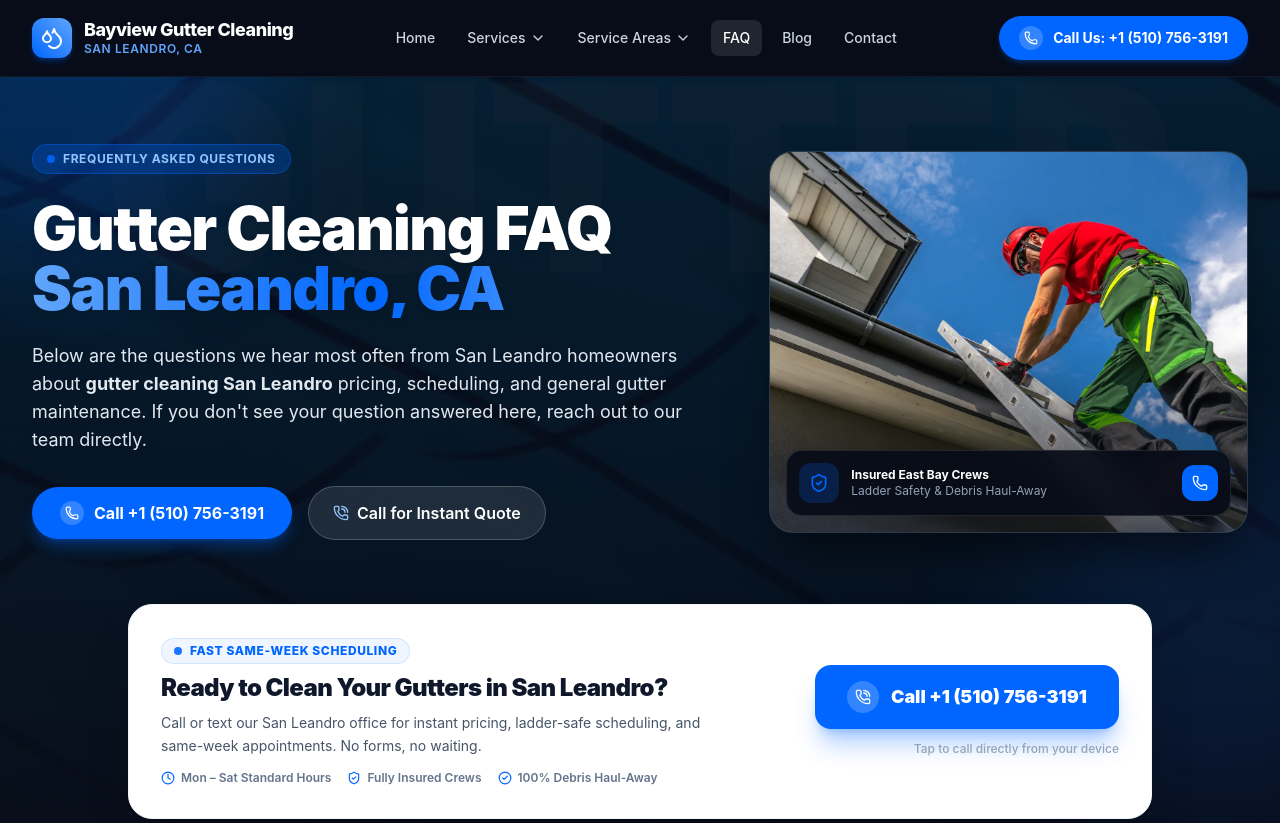
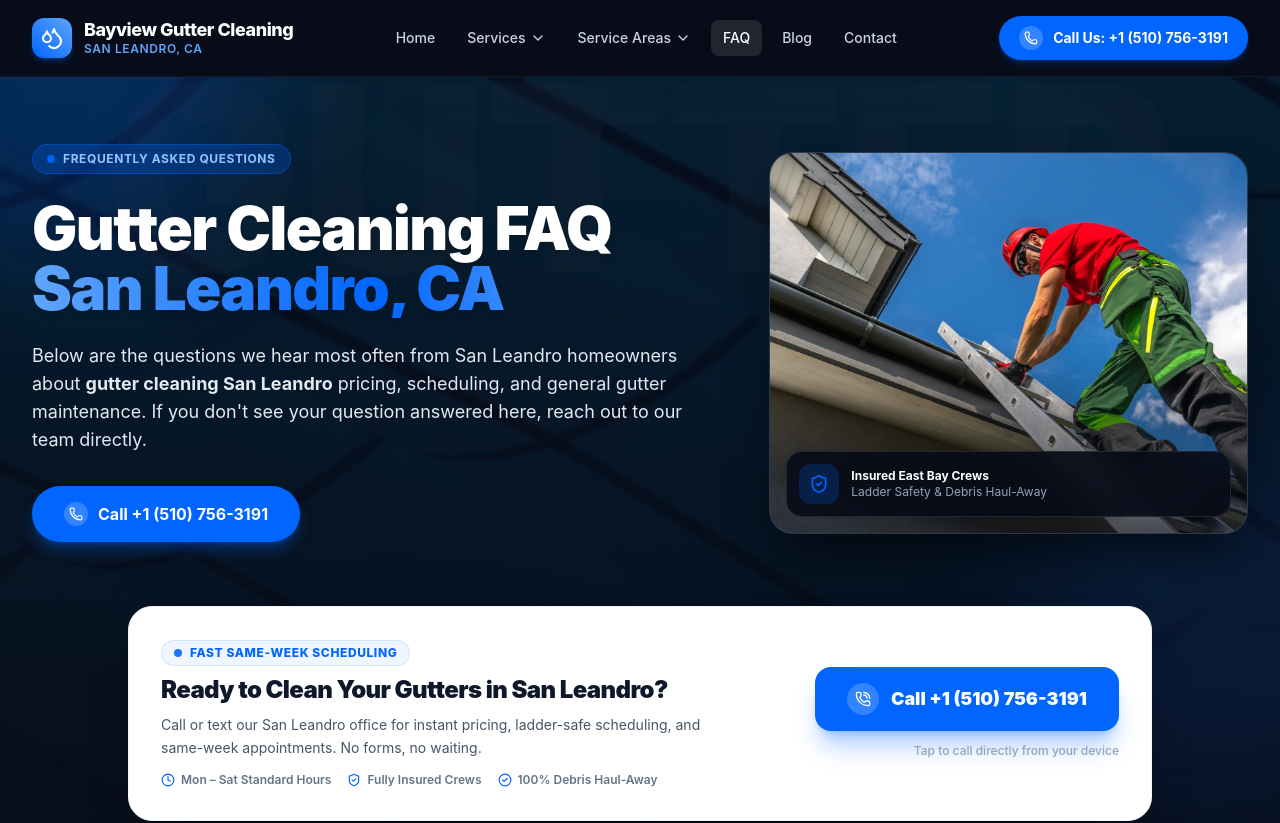
Before and after one commit to Christianescarpe/bayview-gutter-cleaning-san-leandro, a Next.js app: page /faq in a window 1280 px wide. Shown: the top 823 px of the page. Built offline with nearby package versions, Linux system fonts and the light colour scheme.

Commit message:
refactor: remove duplicate CTA buttons across hero, banners, packages, and contact page

```diff
--- a/src/app/contact/page.tsx
+++ b/src/app/contact/page.tsx
@@ -64,11 +64,11 @@ export default function ContactPage() {
                 </p>
               </div>
 
-              {/* Prominent Call Box */}
+              {/* Direct Phone Information */}
               <div className="bg-gradient-to-tr from-brand-blue to-blue-600 text-white p-6 rounded-3xl shadow-xl shadow-blue-500/20 space-y-3">
                 <div className="flex items-center gap-2 text-xs font-bold uppercase tracking-wider text-blue-100">
                   <PhoneCall className="w-4 h-4" />
-                  <span>Immediate Phone Assistance</span>
+                  <span>Direct Customer Support</span>
                 </div>
                 <div className="text-2xl sm:text-3xl font-black">
                   {COMPANY_CONFIG.phone}
@@ -76,15 +76,6 @@ export default function ContactPage() {
                 <p className="text-xs text-blue-100 leading-relaxed">
                   Call or text our San Leandro office during business hours for same-week scheduling or pre-storm overflow assistance.
                 </p>
-                <div className="pt-2">
-                  <a
-                    href={COMPANY_CONFIG.phoneTel}
-                    className="inline-flex items-center gap-2 bg-white text-brand-blue hover:bg-slate-100 font-bold text-sm px-5 py-2.5 rounded-full transition-all shadow-md"
-                  >
-                    <Phone className="w-4 h-4" />
-                    <span>Call Us Now</span>
-                  </a>
-                </div>
               </div>
 
               {/* Contact Cards */}
--- a/src/components/CtaBanner.tsx
+++ b/src/components/CtaBanner.tsx
@@ -48,21 +48,13 @@ export default function CtaBanner({
                 {description}
               </p>
 
-              <div className="flex flex-wrap items-center gap-4 pt-2">
+              <div className="pt-2">
                 <a
                   href={COMPANY_CONFIG.phoneTel}
                   className="inline-flex items-center gap-2.5 bg-white hover:bg-slate-100 text-brand-blue font-black px-8 py-4 rounded-full shadow-lg hover:scale-[1.02] active:scale-[0.98] transition-all text-base"
                 >
                   <PhoneCall className="w-5 h-5 text-brand-blue" />
                   <span>Call {COMPANY_CONFIG.phone}</span>
-                </a>
-
-                <a
-                  href={COMPANY_CONFIG.phoneTel}
-                  className="inline-flex items-center gap-2 bg-blue-700/60 hover:bg-blue-700 text-white font-semibold px-6 py-4 rounded-full border border-white/20 backdrop-blur-sm hover:scale-[1.02] active:scale-[0.98] transition-all text-sm"
-                >
-                  <Phone className="w-4 h-4" />
-                  <span>Call for Instant Quote</span>
                 </a>
               </div>
             </div>
--- a/src/components/HeroSection.tsx
+++ b/src/components/HeroSection.tsx
@@ -2,7 +2,7 @@ import React from 'react';
 import Image from 'next/image';
 import FloatingQuoteForm from './FloatingQuoteForm';
 import { COMPANY_CONFIG } from '@/data/companyConfig';
-import { ShieldCheck, Phone, PhoneCall } from 'lucide-react';
+import { ShieldCheck, Phone } from 'lucide-react';
 
 interface HeroSectionProps {
   badgeText?: string;
@@ -84,24 +84,16 @@ export default function HeroSection({
               dangerouslySetInnerHTML={{ __html: subheadline }}
             />
 
-            {/* Action Buttons: Pure Phone CTAs */}
-            <div className="flex flex-wrap items-center gap-4 pt-2">
+            {/* Action Button: Single Phone CTA */}
+            <div className="pt-2">
               <a
                 href={COMPANY_CONFIG.phoneTel}
-                className="inline-flex items-center gap-2.5 bg-brand-blue hover:bg-brand-blue-hover text-white font-bold text-sm sm:text-base px-7 py-3.5 rounded-full shadow-lg shadow-brand-blue/35 hover:shadow-brand-blue/50 hover:scale-[1.02] active:scale-[0.98] transition-all"
+                className="inline-flex items-center gap-2.5 bg-brand-blue hover:bg-brand-blue-hover text-white font-bold text-sm sm:text-base px-8 py-4 rounded-full shadow-lg shadow-brand-blue/35 hover:shadow-brand-blue/50 hover:scale-[1.02] active:scale-[0.98] transition-all"
               >
                 <div className="w-6 h-6 rounded-full bg-white/20 flex items-center justify-center">
                   <Phone className="w-3.5 h-3.5 text-white" />
                 </div>
                 <span>Call {COMPANY_CONFIG.phone}</span>
-              </a>
-
-              <a
-                href={COMPANY_CONFIG.phoneTel}
-                className="inline-flex items-center gap-2 bg-white/10 hover:bg-white/20 text-white border border-white/20 font-semibold text-sm sm:text-base px-6 py-3.5 rounded-full backdrop-blur-md hover:scale-[1.02] active:scale-[0.98] transition-all"
-              >
-                <PhoneCall className="w-4 h-4 text-blue-300" />
-                <span>Call for Instant Quote</span>
               </a>
             </div>
           </div>
@@ -120,8 +112,7 @@ export default function HeroSection({
                 />
                 <div className="absolute inset-0 bg-gradient-to-t from-[#070C18]/70 via-transparent to-transparent pointer-events-none"></div>
 
-                <div className="absolute bottom-4 left-4 right-4 bg-[#070C18]/90 backdrop-blur-md border border-white/10 rounded-2xl p-3 flex items-center justify-between gap-3">
-                  <div className="flex items-center gap-3">
+                <div className="absolute bottom-4 left-4 right-4 bg-[#070C18]/90 backdrop-blur-md border border-white/10 rounded-2xl p-3 flex items-center gap-3">
                   <div className="w-10 h-10 rounded-xl bg-brand-blue/20 text-brand-blue flex items-center justify-center shrink-0">
                     <ShieldCheck className="w-5 h-5" />
                   </div>
@@ -129,14 +120,6 @@ export default function HeroSection({
                     <div className="font-bold text-white">Insured East Bay Crews</div>
                     <div className="text-slate-400">Ladder Safety & Debris Haul-Away</div>
                   </div>
-                  </div>
-                  <a
-                    href={COMPANY_CONFIG.phoneTel}
-                    className="p-2.5 rounded-xl bg-brand-blue text-white hover:bg-brand-blue-hover transition-colors shrink-0"
-                    title="Call Now"
-                  >
-                    <Phone className="w-4 h-4" />
-                  </a>
                 </div>
               </div>
             </div>
--- a/src/components/PackageCardsSection.tsx
+++ b/src/components/PackageCardsSection.tsx
@@ -85,13 +85,10 @@ export default function PackageCardsSection({
           </p>
 
           <div className="pt-2">
-            <a
-              href={COMPANY_CONFIG.phoneTel}
-              className="inline-flex items-center gap-2 bg-blue-50 hover:bg-blue-100 text-brand-blue border border-blue-200 px-5 py-2.5 rounded-full text-xs sm:text-sm font-bold transition-colors shadow-sm"
-            >
-              <Phone className="w-4 h-4 text-brand-blue" />
-              <span>Questions about packages? Call our crew at {COMPANY_CONFIG.phone}</span>
-            </a>
+            <div className="inline-flex items-center gap-2 bg-blue-50 text-brand-blue border border-blue-200/80 px-4 py-2 rounded-full text-xs sm:text-sm font-semibold">
+              <Phone className="w-3.5 h-3.5 text-brand-blue" />
+              <span>Need help picking? Call: {COMPANY_CONFIG.phone}</span>
+            </div>
           </div>
         </div>
 
```
Lines whose indentation alone changed are shown as unchanged.
